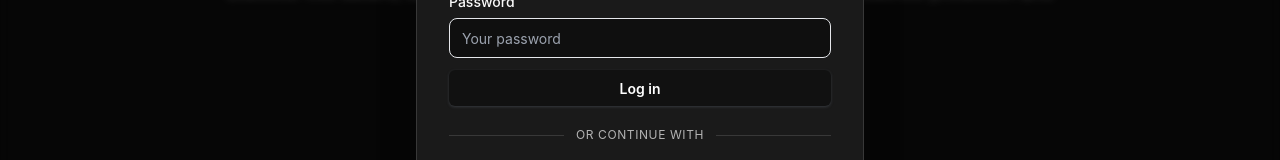
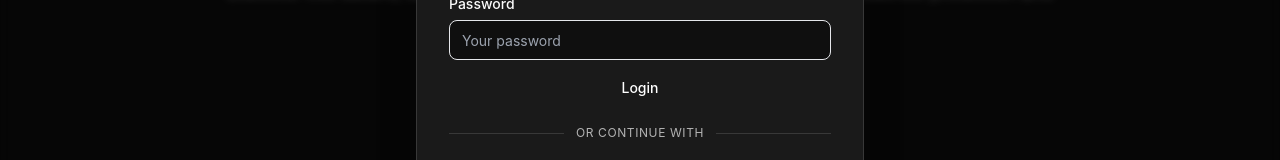
Before and after one commit to khiraqq/bounty, a Next.js app: page / in a window 1280 px wide. Both pictures are taken after a click on the button "Log in". Shown: the part 341-501 px from the top of the page. Built offline with nearby package versions, Linux system fonts and the light colour scheme; a web font is replaced by a local one.

Commit message:
Refine auth modal buttons

```diff
--- a/components/Layout.js
+++ b/components/Layout.js
@@ -2,6 +2,9 @@ import Link from 'next/link';
 import { useEffect } from 'react';
 import { useRouter } from 'next/router';
 import { exposeToWindow, initApp } from '../utils/auth';
+
+const AUTH_FORM_BUTTON_CLASS =
+  "inline-flex items-center justify-center gap-2 rounded-md text-sm font-medium whitespace-nowrap outline-none focus-visible:ring-1 focus-visible:ring-ring focus-visible:ring-offset-0 disabled:pointer-events-none disabled:opacity-50 aria-invalid:border-destructive aria-invalid:ring-destructive/20 dark:aria-invalid:ring-destructive/40 [&_svg]:pointer-events-none [&_svg]:shrink-0 [&_svg:not([class*='size-'])]:size-4 bg-linear-to-b from-zinc-700 to-zinc-800 text-white inset-shadow-[0_1px_2px] inset-shadow-white/50 transition-colors text-shadow-xs hover:to-zinc-700 dark:from-zinc-600 dark:to-zinc-700 dark:inset-shadow-white/30 dark:hover:to-zinc-600 h-8 px-4 w-full";
 
 export default function Layout({ children }) {
   const router = useRouter();
@@ -211,7 +214,7 @@ export default function Layout({ children }) {
 
       <main>{children}</main>
 
-      <div id="modal-overlay" className="hidden fixed inset-0 z-50 items-center justify-center" onClick={(e) => window.handleOverlayClick?.(e)}>
+      <div id="modal-overlay" className="hidden fixed inset-0 z-50 flex items-center justify-center" onClick={(e) => window.handleOverlayClick?.(e)}>
         <div id="modal-backdrop" className="absolute inset-0 bg-black/60 backdrop-blur-sm" />
         <div className="relative z-10 w-full max-w-md mx-4 bg-card rounded-2xl p-8 shadow-2xl border border-border" onClick={(e) => e.stopPropagation()}>
           <button onClick={() => window.closeModal?.()} className="absolute right-4 top-4 text-muted-foreground hover:text-foreground transition-colors">
@@ -246,7 +249,14 @@ export default function Layout({ children }) {
                   className="w-full h-10 px-3 rounded-lg bg-background border border-input text-sm placeholder:text-muted-foreground focus:outline-none focus:ring-1 focus:ring-ring"
                 />
               </div>
-              <button id="login-submit-btn" type="submit" className="btn-brand mt-1">Log in</button>
+              <button
+                id="login-submit-btn"
+                type="submit"
+                data-slot="button"
+                className={AUTH_FORM_BUTTON_CLASS}
+              >
+                Login
+              </button>
             </form>
             <div className="auth-divider"><div className="line" /><span>or continue with</span><div className="line" /></div>
             <button type="button" onClick={() => window.handleGoogleOAuth?.()} className="btn-google mb-2">
@@ -281,10 +291,6 @@ export default function Layout({ children }) {
                 <input id="signup-username" type="text" placeholder="Your username" autoComplete="username" className="w-full h-10 px-3 rounded-lg bg-background border border-input text-sm placeholder:text-muted-foreground focus:outline-none focus:ring-1 focus:ring-ring" />
               </div>
               <div>
-                <label className="text-sm font-medium block mb-1.5">Email</label>
-                <input id="signup-email" type="email" placeholder="you@example.com" autoComplete="email" className="w-full h-10 px-3 rounded-lg bg-background border border-input text-sm placeholder:text-muted-foreground focus:outline-none focus:ring-1 focus:ring-ring" />
-              </div>
-              <div>
                 <label className="text-sm font-medium block mb-1.5">Password</label>
                 <input id="signup-password" type="password" placeholder="Min 8 characters" autoComplete="new-password" className="w-full h-10 px-3 rounded-lg bg-background border border-input text-sm placeholder:text-muted-foreground focus:outline-none focus:ring-1 focus:ring-ring" />
               </div>
@@ -292,7 +298,14 @@ export default function Layout({ children }) {
                 <label className="text-sm font-medium block mb-1.5">Confirm Password</label>
                 <input id="signup-confirm-password" type="password" placeholder="Repeat password" autoComplete="new-password" className="w-full h-10 px-3 rounded-lg bg-background border border-input text-sm placeholder:text-muted-foreground focus:outline-none focus:ring-1 focus:ring-ring" />
               </div>
-              <button id="signup-submit-btn" type="submit" className="btn-brand mt-1">Create account</button>
+              <button
+                id="signup-submit-btn"
+                type="submit"
+                data-slot="button"
+                className={AUTH_FORM_BUTTON_CLASS}
+              >
+                Sign Up
+              </button>
             </form>
             <div className="auth-divider">
               <div className="line" />
```
